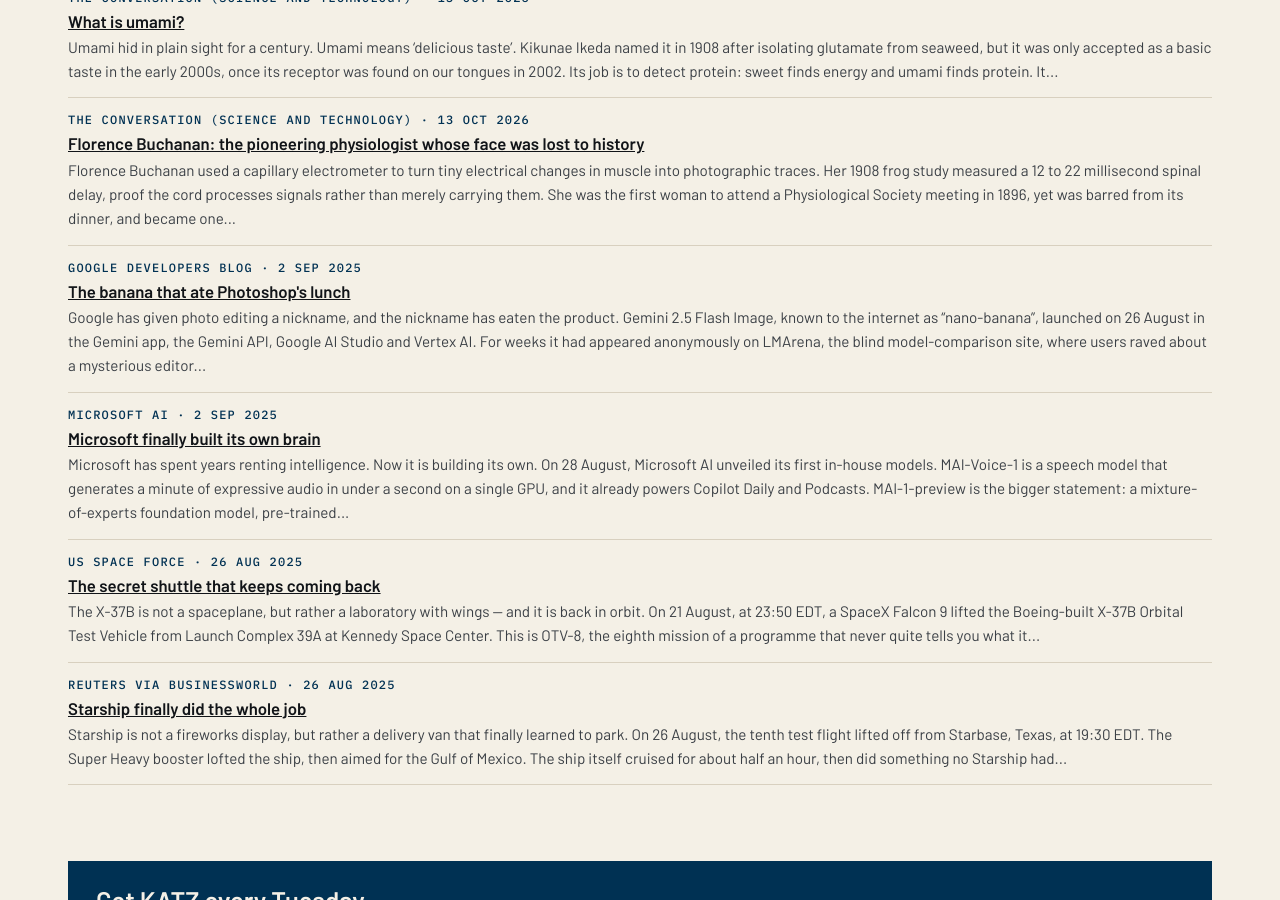
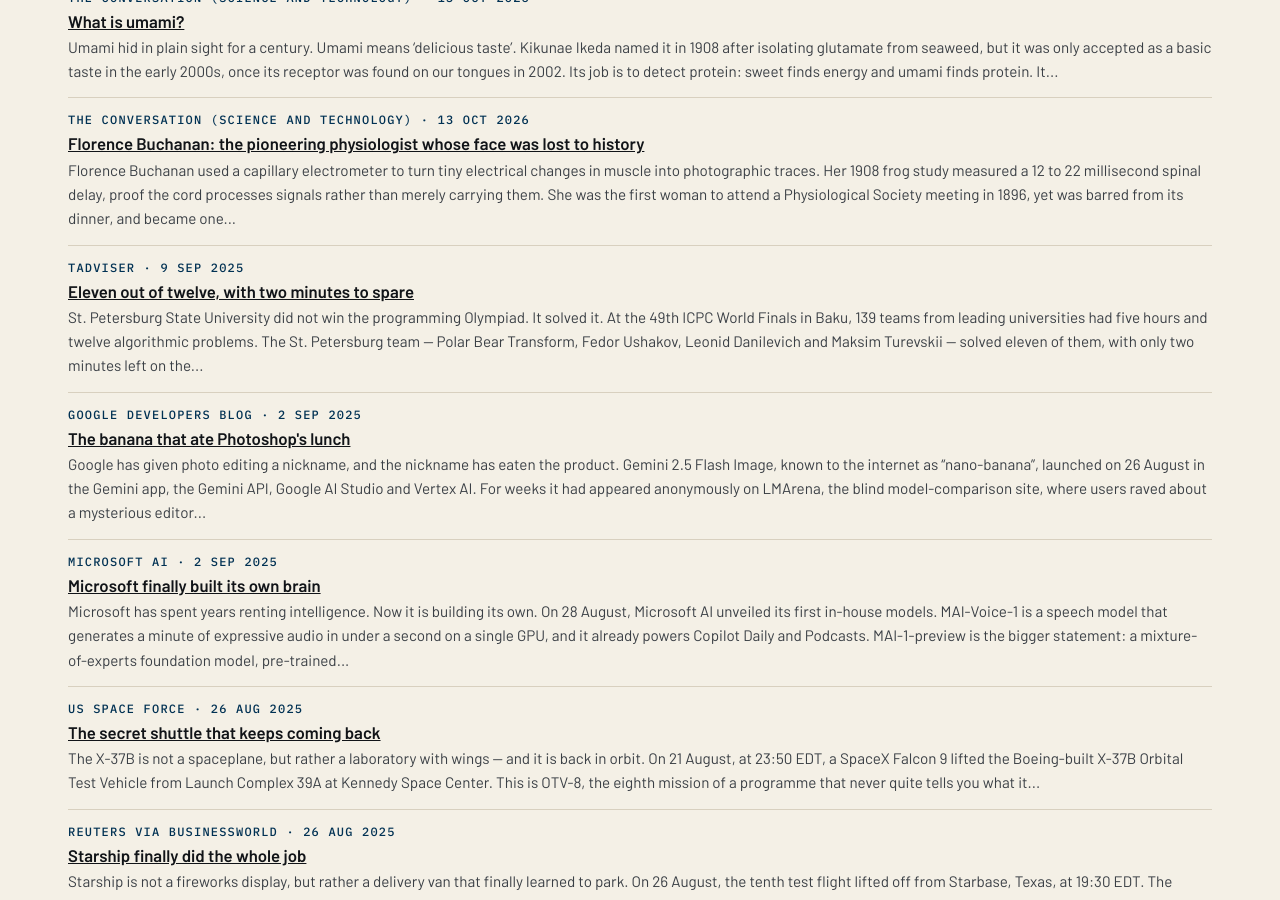
Before and after one commit to katz-news/katz.news, a Jekyll site: the page built from briefs/index.html, in a window 1280 px wide and 900 px high, scrolled down 14549 px. Built offline with Jekyll 4.4.1, drawn with Linux system fonts in a browser that asks for light colours.

```diff
--- a/_data/build.yml
+++ b/_data/build.yml
@@ -1 +1 @@
-published_at: 2026-11-06T18:12:50Z
+published_at: 2026-11-06T18:13:46Z
--- /dev/null
+++ b/_posts/briefs/2026-11-06-eleven-out-of-twelve-with-two-minutes-to-spare.md
@@ -0,0 +1,17 @@
+---
+published: true
+title: Eleven out of twelve, with two minutes to spare
+date: 2025-09-09
+section: education
+source_name: TAdviser
+source_url: https://tadviser.com/index.php/Article:Olympiad_in_Computer_Science_and_Programming
+---
+St. Petersburg State University did not win the programming Olympiad. It solved it.
+
+At the 49th ICPC World Finals in Baku, 139 teams from leading universities had five hours and twelve algorithmic problems. The St. Petersburg team — Polar Bear Transform, Fedor Ushakov, Leonid Danilevich and Maksim Turevskii — solved eleven of them, with only two minutes left on the clock when the final submission landed.
+
+The University of Tokyo finished second, Peking University third, Harvard sixth. That is not a ranking, but rather a map of where the world's hardest algorithmic thinking now lives.
+
+Firstly, the problems are not puzzles for their own sake. They are the kind of optimisation, graph and number theory that underpins everything from routing to cryptography. Secondly, five hours is not a long time to be perfect eleven times.
+
+Conclusion: the ICPC is not an exam, but rather a sprint in formal wear — polar bear precision, and the bears won.
```
